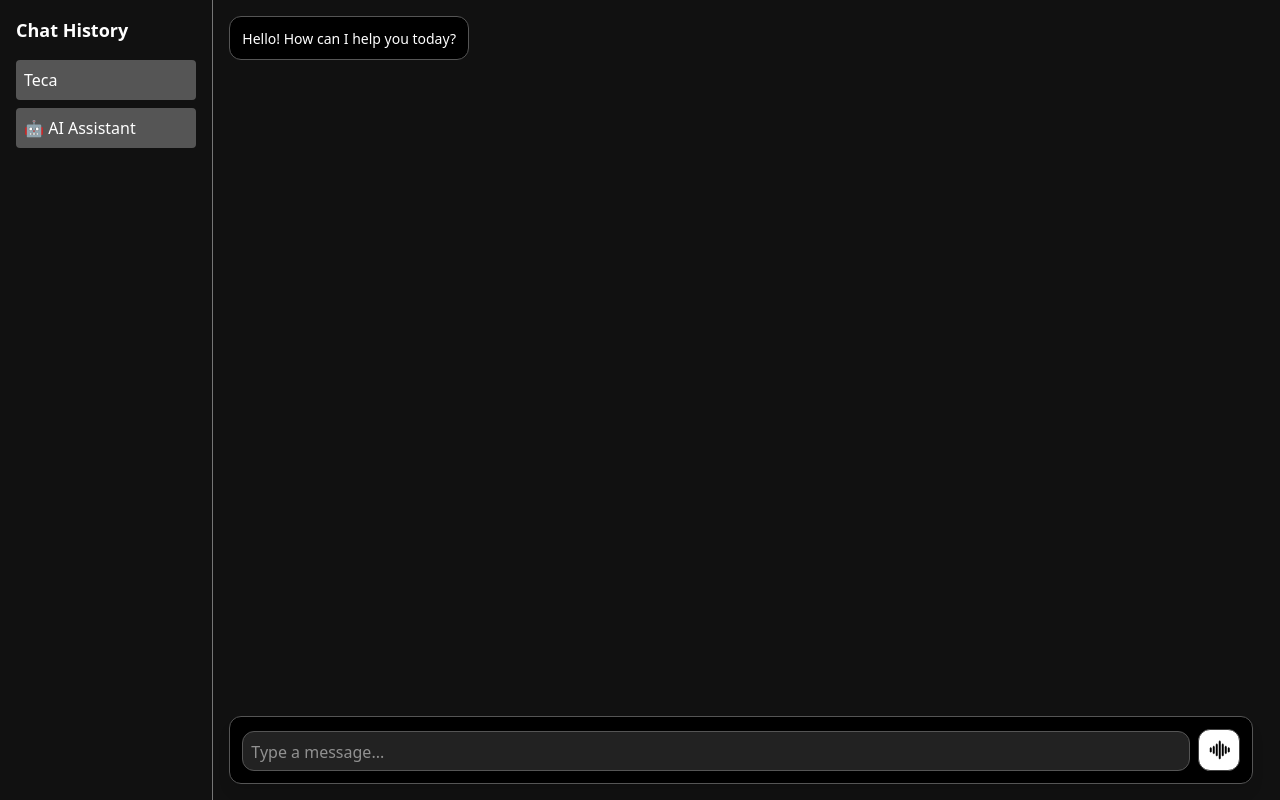
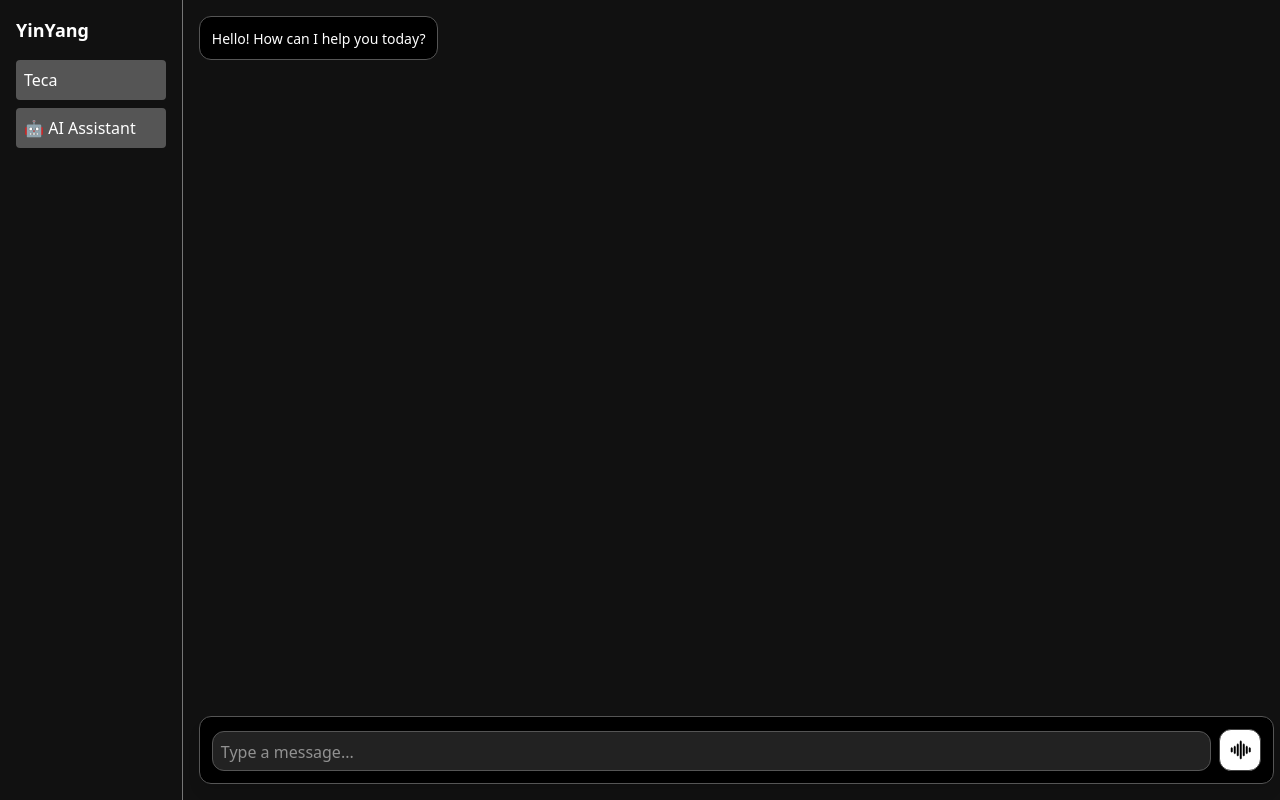
Before and after one commit to samirertt/yinyang, a React (Vite) app in the folder Frontend/: page /chat in a window 1280 px wide. Built offline with nearby package versions, Linux system fonts and the light colour scheme.

Commit message:
Fixed Chat
Chat almost finalized

```diff
--- a/Frontend/src/App.tsx
+++ b/Frontend/src/App.tsx
@@ -1,37 +1,5 @@
-import { useState } from "react";
 import Chat from "./pages/Chat";
-import ChatHistory from "./components/ChatHistory";
-
-export interface Message {
-  text: string;
-  sender: "user" | "ai";
-}
 
 export default function App() {
-  const [messages, setMessages] = useState<Message[]>([
-    { text: "Hello! How can I help you today?", sender: "ai" },
-  ]);
-  const [typing, setTyping] = useState<boolean>(false);
-
-  const sendMessage = (message: string) => {
-    setMessages([...messages, { text: message, sender: "user" }]);
-    setTyping(true);
-
-    setTimeout(() => {
-      setMessages((prev) => [
-        ...prev,
-        { text: "This is an AI-generated response.", sender: "ai" },
-      ]);
-      setTyping(false);
-    }, 1000);
-  };
-
-  return (
-    <div className="flex h-screen bg-[var(--gray-black)] text-[var(--gray-light)]">
-      <ChatHistory />
-      <div className="flex-2 flex flex-col">
-        <Chat messages={messages} sendMessage={sendMessage} typing={typing} isCollapsed={false} />
-      </div>
-    </div>
-  );
+  return <Chat />;
 }
--- a/Frontend/src/components/ChatHistory.tsx
+++ b/Frontend/src/components/ChatHistory.tsx
@@ -1,7 +1,7 @@
 export default function ChatHistory() {
   return (
-    <div className="w-1/6 bg-[var(--gray-black)] p-4 border-r border-[var(--gray-medium-dark)] flex flex-col">
-      <h2 className="text-lg font-semibold mb-4 text-[var(--white)]">Chat History</h2>
+    <div className="w-1/7 bg-[var(--gray-black)] p-4 border-r border-[var(--gray-medium-dark)] flex flex-col">
+      <h2 className="text-lg font-semibold mb-4 text-[var(--white)]">YinYang</h2>
       <div className="space-y-2">
         <button className="w-full text-left p-2 bg-[var(--gray-darker)] text-[var(--white)] rounded hover:bg-[var(--gray-medium-dark)]">
            Teca
--- a/Frontend/src/components/InputBar.tsx
+++ b/Frontend/src/components/InputBar.tsx
@@ -37,7 +37,7 @@ export default function InputBar({ sendMessage }: InputBarProps) {
 
   return (
     <div
-      className="fixed bottom-4 w-[90%] md:w-[80%] p-3 flex items-end rounded-xl shadow-lg"
+      className="fixed bottom-4 w-[83%] md:w-[84%] p-3 flex items-end rounded-xl shadow-lg"
       style={{
         backgroundColor: "var(--black)",
         color: "var(--gray-light)",
@@ -78,12 +78,12 @@ export default function InputBar({ sendMessage }: InputBarProps) {
         </button>
       ) : (
         <button
-          onClick={handleSend}
-          className="p-2 hover:rounded-xl ml-2"
-          style={{
-            backgroundColor: "var(--white)",
-            border: "1px solid var(--gray-even-darker)",
-          }}
+        onClick={handleSend}
+        className="p-2 hover: rounded-xl ml-2"
+        style={{
+          backgroundColor: "var(--white)",
+          border: "1px solid var(--gray-even-darker)",
+        }}
         >
           <img src={SendIcon} alt="Send" className="w-6 h-6" />
         </button>
--- a/Frontend/src/pages/Chat.tsx
+++ b/Frontend/src/pages/Chat.tsx
@@ -1,24 +1,45 @@
-
+import { useState } from "react";
 import InputBar from "../components/InputBar";
 import Typing from "../components/Typing";
 import MessageBubble from "../components/MessageBubble";
-import { Message } from "../App";
+import ChatHistory from "../components/ChatHistory";
 
-interface ChatProps {
-  messages: Message[];
-  sendMessage: (message: string) => void;
-  typing: boolean;
+export interface Message {
+  text: string;
+  sender: "user" | "ai";
 }
 
-export default function Chat({ messages, sendMessage, typing }: ChatProps) {
+export default function Chat() {
+  const [messages, setMessages] = useState<Message[]>([
+    { text: "Hello! How can I help you today?", sender: "ai" },
+  ]);
+  const [typing, setTyping] = useState<boolean>(false);
+
+  const sendMessage = (message: string) => {
+    setMessages([...messages, { text: message, sender: "user" }]);
+    setTyping(true);
+
+    setTimeout(() => {
+      setMessages((prev) => [
+        ...prev,
+        { text: "This is an AI-generated response.", sender: "ai" },
+      ]);
+      setTyping(false);
+    }, 1000);
+  };
+
   return (
-    <div className="flex flex-col h-full w-full relative">
-      <div className="flex-grow p-4 space-y-4 overflow-y-auto">
-        {messages.map((msg, index) => (
-          <MessageBubble key={index} text={msg.text} sender={msg.sender} />
-        ))}
-        {typing && <Typing />}
-        <InputBar sendMessage={sendMessage}/>
+    <div className="flex h-screen bg-[var(--gray-black)] text-[var(--gray-light)]">
+      <ChatHistory />
+      <div className="flex-2 flex flex-col w-full h-full relative">
+        <div className="flex-grow p-4 space-y-4 overflow-y-auto">
+          {messages.map((msg, index) => (
+            <MessageBubble key={index} text={msg.text} sender={msg.sender} />
+          ))}
+          {typing && <Typing />}
+          <InputBar sendMessage={sendMessage} />
+        </div>
+
       </div>
     </div>
   );
```
